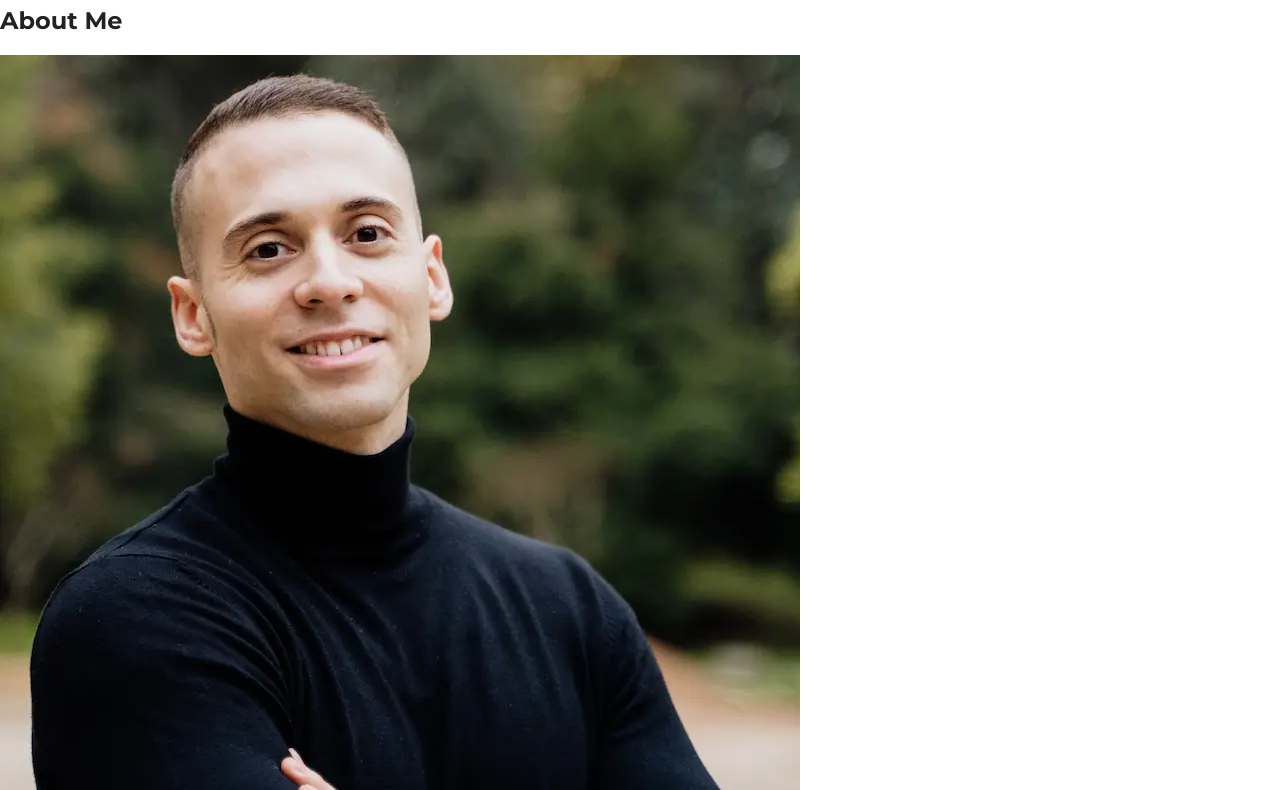
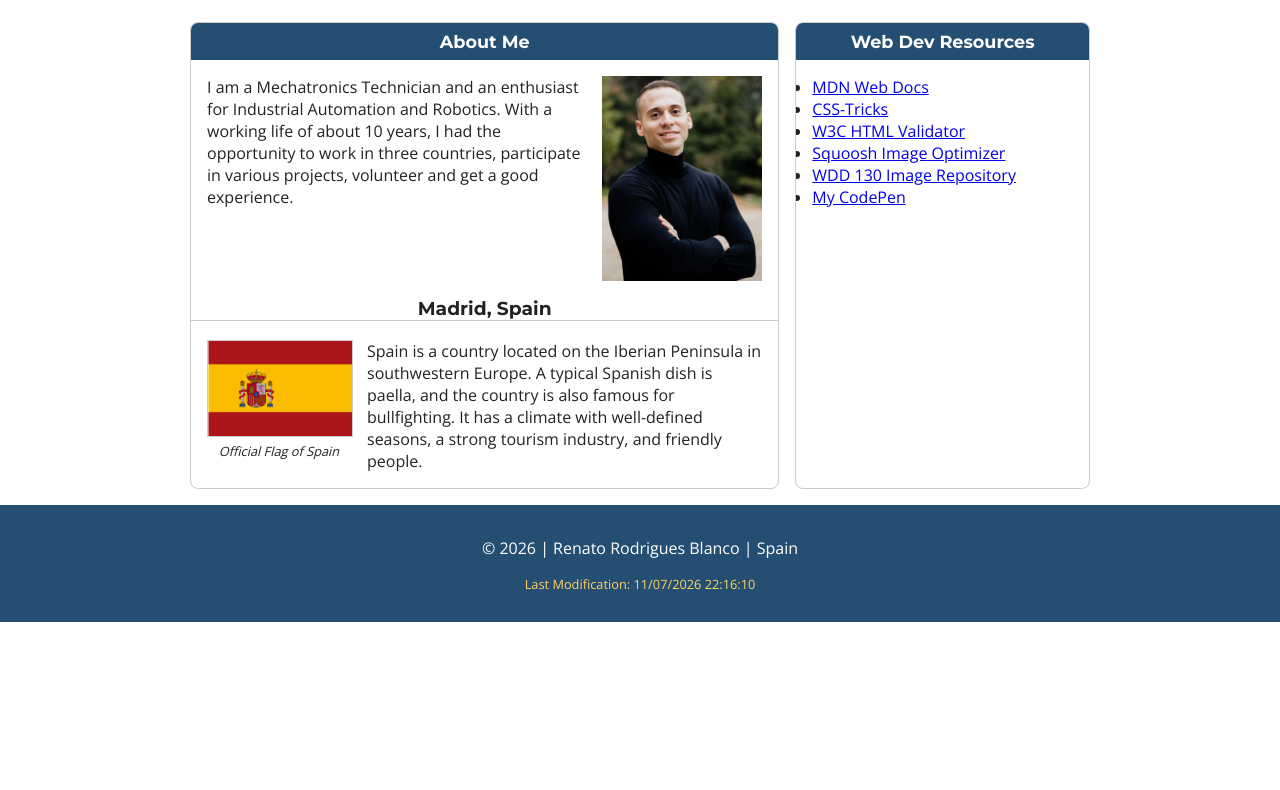
Before and after one commit to renato-rb/wdd131, a plain HTML site: page index.html in a window 1280 px wide. Shown: the part 176-966 px from the top of the page. After the commit the page ends 800 px from the top, so only its background shows below. Drawn offline with nearby package versions, Linux system fonts and the light colour scheme.

Commit message:
Complete CSS styling

```diff
--- a/styles/base.css
+++ b/styles/base.css
@@ -45,3 +45,88 @@ nav a:hover {
     background-color: #555;
     color: #ffd166;
 }
+
+/* Main Layout (Grid) */
+main {
+    max-width: 900px;
+    margin: 0 auto;
+    padding: 0 1rem;
+    display: grid;
+    grid-template-columns: 2fr 1fr;
+    gap: 1rem;
+}
+
+main h1 {
+    grid-column: 1 / 3;
+    text-align: center;
+}
+
+/* Cards */
+.card {
+    border: 1px solid #ccc;
+    border-radius: 8px;
+    overflow: hidden;
+}
+
+.card h2 {
+    background-color: #254e73;
+    color: white;
+    text-align: center;
+    font-size: 1.1rem;
+    margin: 0;
+    padding: 0.5rem;
+}
+
+.card p,
+.card ul,
+.card h3 {
+    padding: 0 1rem;
+}
+
+/* Images */
+.card img {
+    height: auto;
+}
+
+.card>img {
+    float: right;
+    width: 10rem;
+    margin: 1rem;
+}
+
+.card h3 {
+    clear: both;
+    text-align: center;
+    border-bottom: 1px solid #ccc;
+}
+
+figure {
+    float: left;
+    width: 9rem;
+    margin: 0 1rem;
+}
+
+figure img {
+    width: 100%;
+    border: 1px solid #ccc;
+}
+
+figcaption {
+    font-size: 0.8rem;
+    font-style: italic;
+    text-align: center;
+}
+
+/* Footer */
+footer {
+    background-color: #254e73;
+    color: white;
+    text-align: center;
+    padding: 1rem;
+    margin-top: 1rem;
+}
+
+#lastModified {
+    color: #ffd166;
+    font-size: 0.8rem;
+}
```
